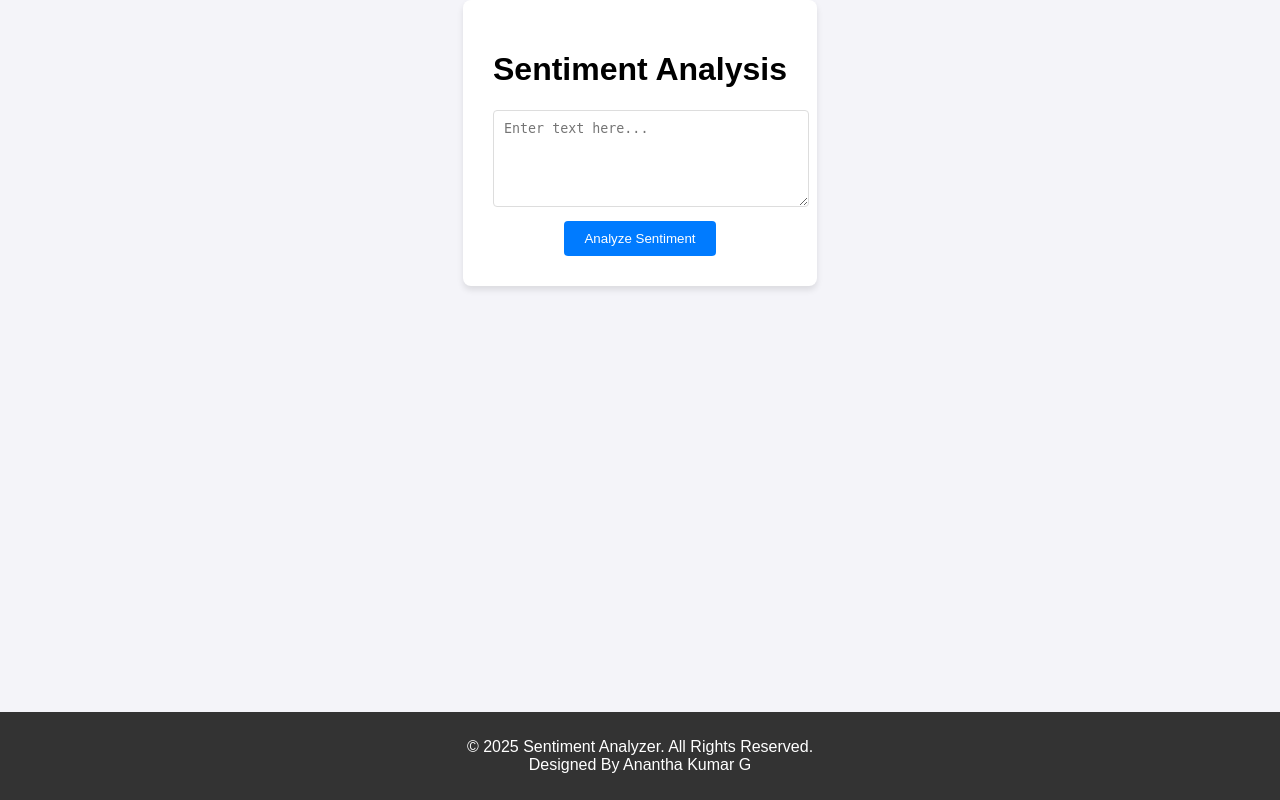
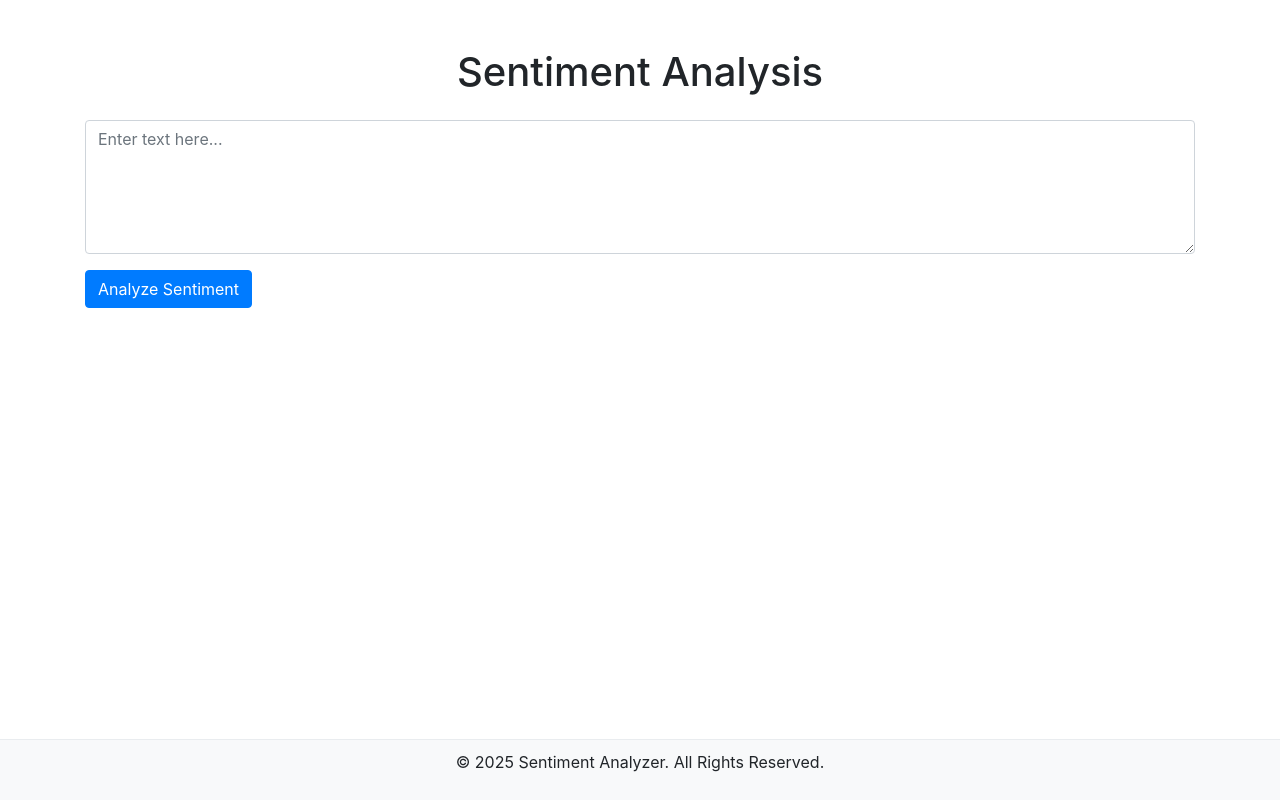
Before and after one commit to anantha-ctrl/sentiment-analyzer, a Flask app: page / in a window 1280 px wide. Run offline with Flask 3, Linux system fonts and the light colour scheme; parts of the project's set-up code (start-up, migrations or seed data) failed here and were passed over; some libraries are stand-ins or nearby versions.

Commit message:
first commit

```diff
--- a/templates/home.html
+++ b/templates/home.html
@@ -4,63 +4,42 @@
     <meta charset="UTF-8">
     <meta name="viewport" content="width=device-width, initial-scale=1.0">
     <title>Sentiment Analyzer</title>
+    <!-- Bootstrap CSS -->
+    <link href="https://stackpath.bootstrapcdn.com/bootstrap/4.5.2/css/bootstrap.min.css" rel="stylesheet">
     <style>
-        body {
-            font-family: Arial, sans-serif;
-            background-color: #f4f4f9;
-            margin: 0;
-            padding: 0;
-            display: flex;
-            justify-content: center;
-            align-items: center;
-            height: 100vh;
-            flex-direction: column;
-        }
-        .container {
-            text-align: center;
-            background: #fff;
-            padding: 30px;
-            border-radius: 8px;
-            box-shadow: 0 4px 6px rgba(0, 0, 0, 0.1);
-        }
+        /* Custom styles */
         textarea {
             width: 100%;
             padding: 10px;
-            border: 1px solid #ddd;
-            border-radius: 4px;
             margin-bottom: 10px;
-        }
-        button {
-            background: #007bff;
-            color: #fff;
-            padding: 10px 20px;
-            border: none;
-            border-radius: 4px;
-            cursor: pointer;
-        }
-        button:hover {
-            background: #0056b3;
+            border-radius: 5px;
+            border: 1px solid #ccc;
         }
         footer {
-            margin-top: auto;
+            margin-top: 20px;
             text-align: center;
-            background-color: #333;
-            color: white;
             padding: 10px;
-            width: 100%;
+            background-color: #f8f9fa;
+            border-top: 1px solid #e9ecef;
         }
     </style>
 </head>
 <body>
-    <div class="container">
-        <h1>Sentiment Analysis</h1>
-        <form method="POST" action="/analyze">
-            <textarea name="text" rows="5" placeholder="Enter text here..."></textarea><br>
-            <button type="submit">Analyze Sentiment</button>
+    <div class="container mt-5">
+        <h1 class="text-center">Sentiment Analysis</h1>
+        <form method="POST" action="/analyze" class="mt-4">
+            <div class="form-group">
+                <textarea name="text" rows="5" placeholder="Enter text here..." class="form-control"></textarea>
+            </div>
+            <button type="submit" class="btn btn-primary">Analyze Sentiment</button>
         </form>
     </div>
-    <footer>
-        <p>&copy; 2025 Sentiment Analyzer. All Rights Reserved. <br>Designed By Anantha Kumar G</p>
+    <footer class="fixed-bottom">
+        <p>&copy; 2025 Sentiment Analyzer. All Rights Reserved.</p>
     </footer>
+    <!-- Bootstrap JS and dependencies -->
+    <script src="https://code.jquery.com/jquery-3.5.1.slim.min.js"></script>
+    <script src="https://cdn.jsdelivr.net/npm/@popperjs/core@2.5.4/dist/umd/popper.min.js"></script>
+    <script src="https://stackpath.bootstrapcdn.com/bootstrap/4.5.2/js/bootstrap.min.js"></script>
 </body>
 </html>
```
Also changed, not shown: templates/result.html (+30 -46 lines).
